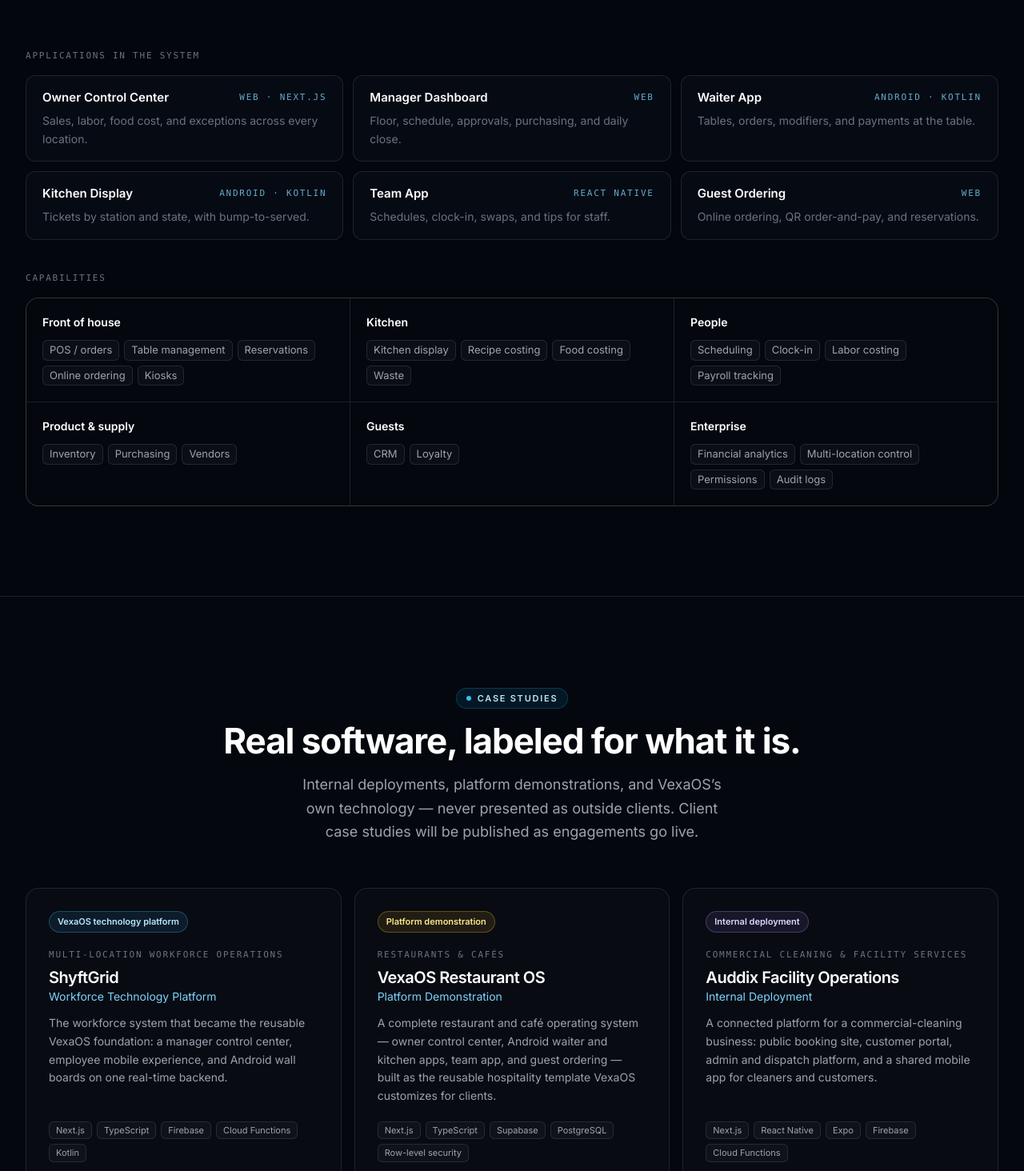
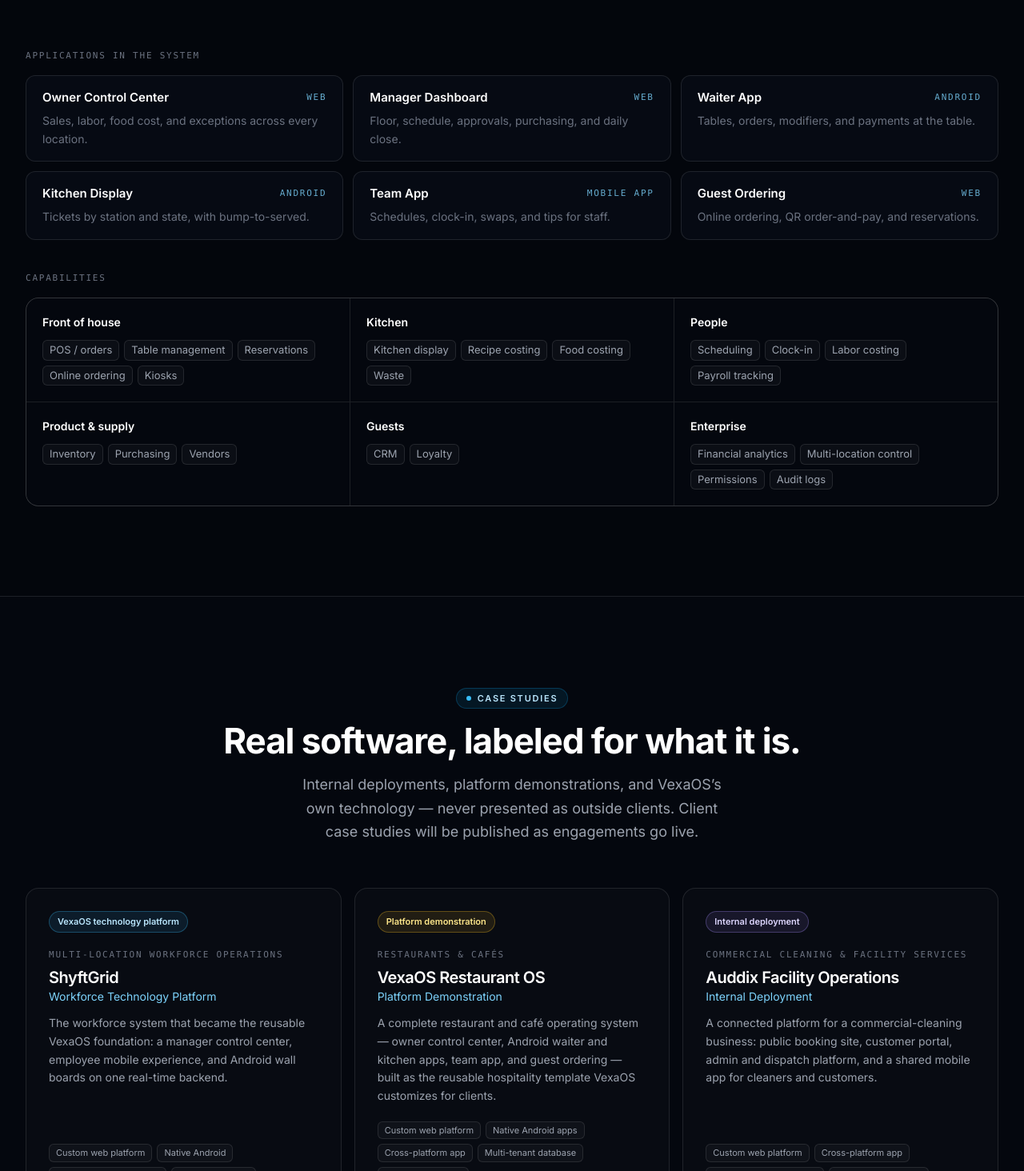
Before and after one commit to PulseTV-llc/dariushenryresume, a Next.js app: page /systems in a window 1280 px wide. Shown: the part 2206-3670 px from the top of the page at 80% size. Built offline with nearby package versions, Linux system fonts and the light colour scheme.

Commit message:
Remove tech-stack names across marketing site (genericize to capabilities)

```diff
--- a/app/about/founder/page.tsx
+++ b/app/about/founder/page.tsx
@@ -198,16 +198,6 @@
                     {p.outcome}
                   </p>
                 )}
-                <div className="mt-5 flex flex-wrap gap-1.5">
-                  {p.technologies.slice(0, 6).map((t) => (
-                    <span
-                      key={t}
-                      className="px-2 py-0.5 rounded-md bg-white/[0.04] border border-white/10 text-[11px] text-gray-500"
-                    >
-                      {t}
-                    </span>
-                  ))}
-                </div>
               </div>
             ))}
           </div>
--- a/lib/founder.ts
+++ b/lib/founder.ts
@@ -33,20 +33,16 @@
   { value: '15+', label: 'Years across web, mobile, and media' },
 ] as const;
 
-/** Technology the founder builds with directly — rendered as chips. */
+/** Capability areas the founder builds across — rendered as chips.
+ *  Kept at the capability level on purpose; the underlying stack isn't disclosed. */
 export const FOUNDER_STACK = [
-  'Next.js',
-  'React',
-  'TypeScript',
-  'Supabase',
-  'PostgreSQL',
-  'Swift / SwiftUI',
-  'Kotlin',
-  'Android',
-  'React Native',
-  'Node.js',
-  'Firebase',
+  'Web platforms',
+  'iOS & Android apps',
+  'Cross-platform apps',
+  'Real-time cloud backends',
+  'Databases & security',
   'APIs & webhooks',
+  'Payments',
   'Hardware integration',
   'NFC/RFID',
   'IoT',
--- a/lib/marketing/capabilities.ts
+++ b/lib/marketing/capabilities.ts
@@ -23,7 +23,7 @@
       'Web Control Centers',
       'iOS Applications',
       'Android Applications',
-      'React Native Apps',
+      'Cross-platform Apps',
       'Employee Apps',
       'Manager Apps',
       'Customer Apps',
--- a/lib/marketing/case-studies.ts
+++ b/lib/marketing/case-studies.ts
@@ -71,10 +71,10 @@
     applications: [
       { name: 'Manager control center', platform: 'Web', detail: 'Scheduling, approvals, open shifts, and labor across locations.' },
       { name: 'Employee experience', platform: 'Mobile', detail: 'Shifts, swaps, open-shift claims, and verified clock-in.' },
-      { name: 'TouchBoard', platform: 'Android (Kotlin)', detail: 'Native wall display with remotely controlled device modes.' },
+      { name: 'TouchBoard', platform: 'Android app', detail: 'Native wall display with remotely controlled device modes.' },
       { name: 'Device registry', platform: 'Web', detail: 'Pairing, location assignment, and mode switching per board.' },
     ],
-    technology: ['Next.js', 'TypeScript', 'Firebase', 'Cloud Functions', 'Kotlin', 'Android'],
+    technology: ['Custom web platform', 'Native Android', 'Real-time cloud backend', 'Secure database'],
     results: [],
     resultsNote:
       'ShyftGrid is VexaOS’s own platform, not a client engagement. Its architecture — identity, organization model, device registry — is what every VexaOS build now inherits.',
@@ -101,13 +101,13 @@
     system:
       'A multi-tenant hospitality system on one database with row-level security: every screen in the control center reads live orders, labor, inventory, purchasing, reservations, and financials, while native Android apps handle the table and the kitchen line.',
     applications: [
-      { name: 'Owner control center', platform: 'Web (Next.js)', detail: 'Dashboard, orders, kitchen, workforce, payroll, tips, menu, recipes, inventory, purchasing, financials, compliance, devices.', status: 'Running on live data' },
-      { name: 'Waiter app', platform: 'Android (Kotlin/Compose)', detail: 'Tables, orders, and payments at the table.', status: 'In development' },
-      { name: 'Kitchen display', platform: 'Android (Kotlin/Compose)', detail: 'Station tickets and bump-to-served.', status: 'In development' },
-      { name: 'Team app', platform: 'React Native', detail: 'Schedules, clock-in, and tips for staff.', status: 'In development' },
-      { name: 'Guest ordering', platform: 'Web (PWA)', detail: 'Online ordering and reservations.', status: 'Planned' },
+      { name: 'Owner control center', platform: 'Web app', detail: 'Dashboard, orders, kitchen, workforce, payroll, tips, menu, recipes, inventory, purchasing, financials, compliance, devices.', status: 'Running on live data' },
+      { name: 'Waiter app', platform: 'Android app', detail: 'Tables, orders, and payments at the table.', status: 'In development' },
+      { name: 'Kitchen display', platform: 'Android app', detail: 'Station tickets and bump-to-served.', status: 'In development' },
+      { name: 'Team app', platform: 'Mobile app', detail: 'Schedules, clock-in, and tips for staff.', status: 'In development' },
+      { name: 'Guest ordering', platform: 'Web app', detail: 'Online ordering and reservations.', status: 'Planned' },
     ],
-    technology: ['Next.js', 'TypeScript', 'Supabase', 'PostgreSQL', 'Row-level security', 'Kotlin', 'Jetpack Compose', 'React Native'],
+    technology: ['Custom web platform', 'Native Android apps', 'Cross-platform app', 'Multi-tenant database', 'Row-level security'],
     results: [],
     resultsNote:
       'This is a platform demonstration, not a client deployment. Client results will be published here when there are real ones to report.',
@@ -139,12 +139,12 @@
     system:
       'A monorepo platform where web, mobile, and backend share one business-logic package — pricing engine, job state machines, and permissions — so the booking site, the admin platform, and the field app enforce the same rules in real time.',
     applications: [
-      { name: 'Marketing & booking site', platform: 'Web (Next.js)', detail: 'Service information and online booking.' },
+      { name: 'Marketing & booking site', platform: 'Web app', detail: 'Service information and online booking.' },
       { name: 'Customer portal', platform: 'Web', detail: 'Bookings, history, and account.' },
       { name: 'Admin & dispatch platform', platform: 'Web', detail: 'Jobs, crews, scheduling, and operations.' },
-      { name: 'Cleaner & customer app', platform: 'React Native (Expo)', detail: 'Field workflow for cleaners and a customer experience in one app.' },
+      { name: 'Cleaner & customer app', platform: 'Mobile app', detail: 'Field workflow for cleaners and a customer experience in one app.' },
     ],
-    technology: ['Next.js', 'React Native', 'Expo', 'Firebase', 'Cloud Functions', 'Stripe', 'Zod'],
+    technology: ['Custom web platform', 'Cross-platform app', 'Real-time cloud backend', 'Integrated payments'],
     results: [],
     resultsNote:
       'An internal VexaOS deployment, not an outside client engagement. Outcomes will be published once measured in production.',
--- a/lib/marketing/systems.ts
+++ b/lib/marketing/systems.ts
@@ -68,11 +68,11 @@
       'Owners reconciling locations in spreadsheets at the end of the week',
     ],
     apps: [
-      { name: 'Owner Control Center', platform: 'Web · Next.js', detail: 'Sales, labor, food cost, and exceptions across every location.' },
+      { name: 'Owner Control Center', platform: 'Web', detail: 'Sales, labor, food cost, and exceptions across every location.' },
       { name: 'Manager Dashboard', platform: 'Web', detail: 'Floor, schedule, approvals, purchasing, and daily close.' },
-      { name: 'Waiter App', platform: 'Android · Kotlin', detail: 'Tables, orders, modifiers, and payments at the table.' },
-      { name: 'Kitchen Display', platform: 'Android · Kotlin', detail: 'Tickets by station and state, with bump-to-served.' },
-      { name: 'Team App', platform: 'React Native', detail: 'Schedules, clock-in, swaps, and tips for staff.' },
+      { name: 'Waiter App', platform: 'Android', detail: 'Tables, orders, modifiers, and payments at the table.' },
+      { name: 'Kitchen Display', platform: 'Android', detail: 'Tickets by station and state, with bump-to-served.' },
+      { name: 'Team App', platform: 'Mobile app', detail: 'Schedules, clock-in, swaps, and tips for staff.' },
       { name: 'Guest Ordering', platform: 'Web', detail: 'Online ordering, QR order-and-pay, and reservations.' },
     ],
     capabilityGroups: [
```
